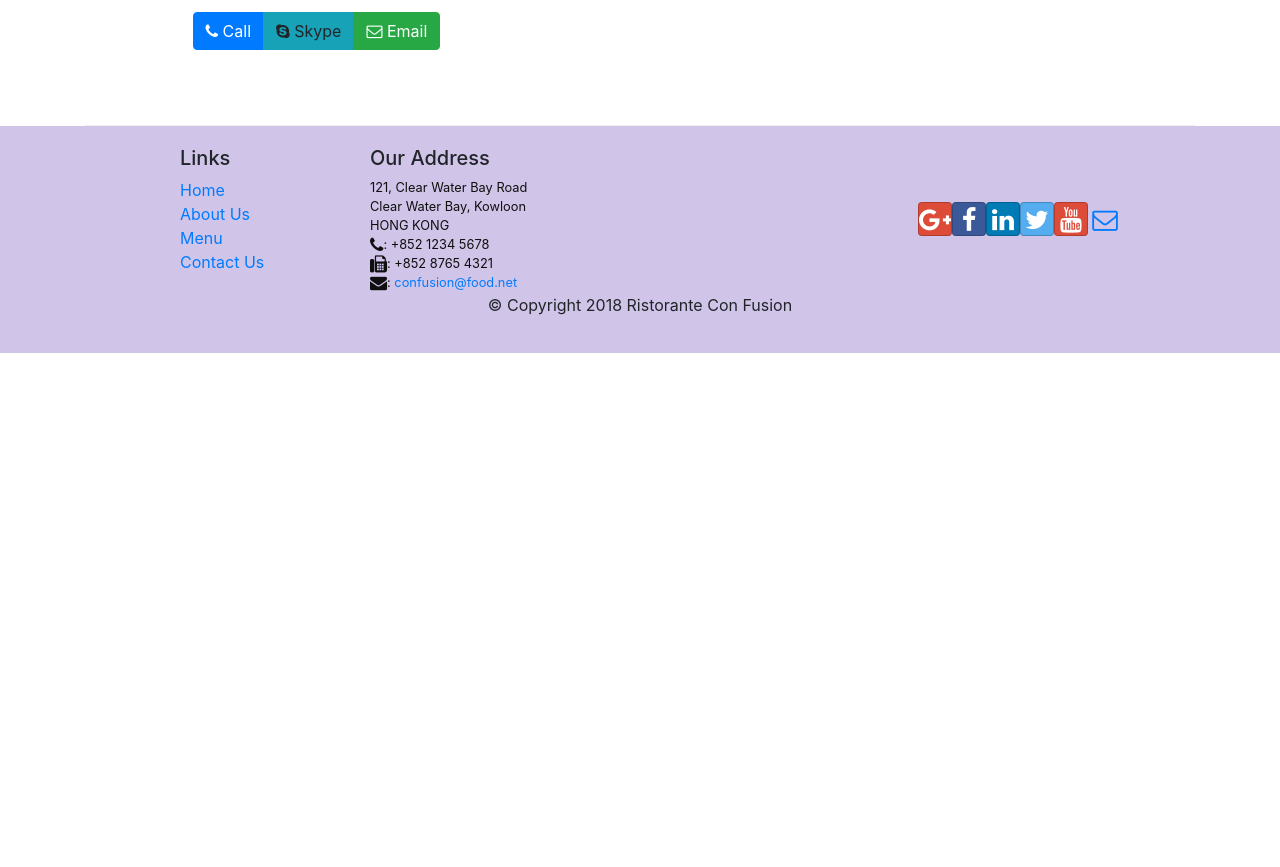
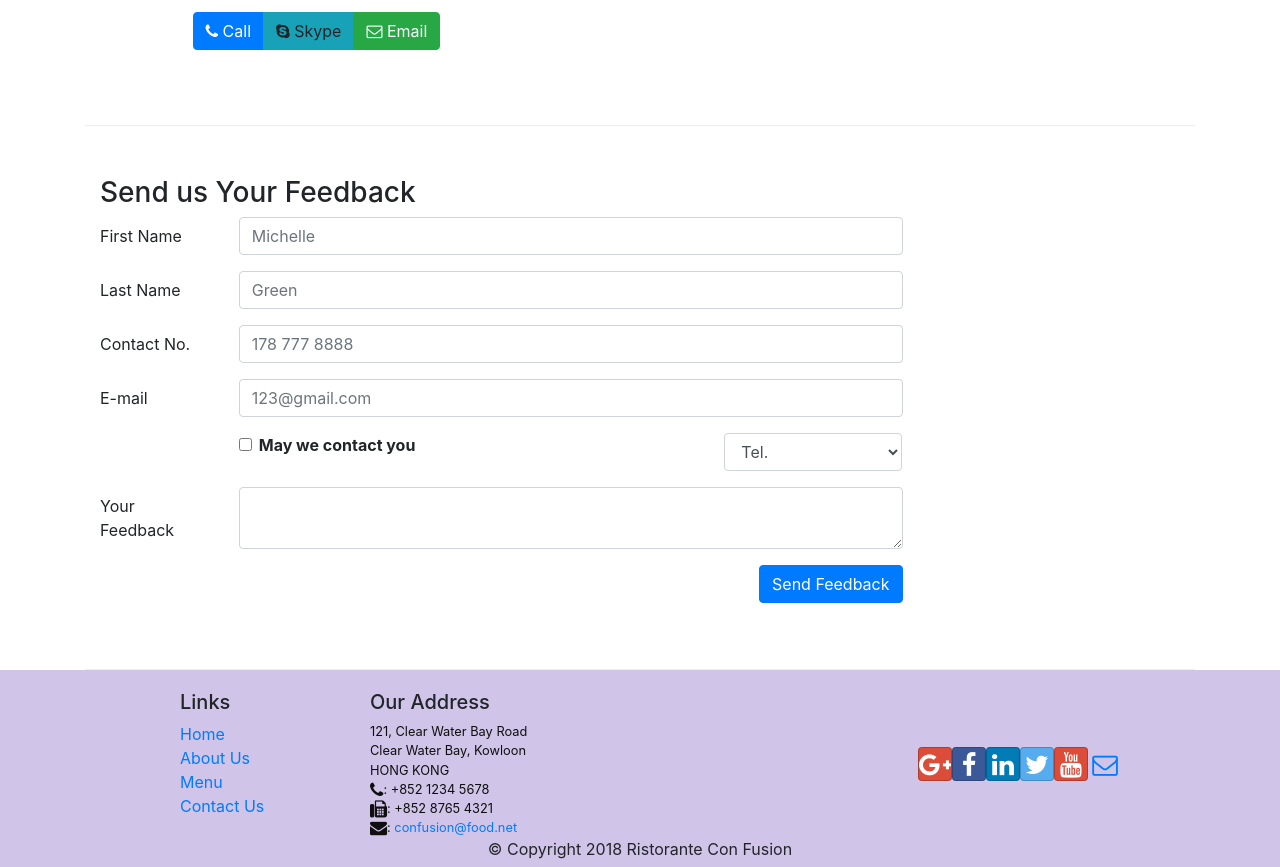
Before and after one commit to april-azure/react-assignment-1, a React (Create React App) app: page /react-assignment-1/contactus in a window 1280 px wide. Shown: the part 680-1547 px from the top of the page. Before the commit the page ends 1033 px from the top, so only its background shows below. Built offline with nearby package versions, Linux system fonts and the light colour scheme.

Commit message:
controlled forms

```diff
--- a/src/components/ContactComponent.js
+++ b/src/components/ContactComponent.js
@@ -1,8 +1,43 @@
-import React from 'react';
-import {Breadcrumb, BreadcrumbItem} from 'reactstrap'
-import {Link} from 'react-router-dom'
+import React, { Component } from 'react';
+import { Breadcrumb, BreadcrumbItem, Button, Form, FormGroup, Label, Input, Col } from 'reactstrap'
+import { Link } from 'react-router-dom'
 
-function Contact(props) {
+class Contact extends Component {
+
+    constructor (props) {
+        super (props)
+
+        this.state = {
+            firstname: '',
+            lastname: '',
+            telnum: '',
+            email: '',
+            agree: false,
+            contactType: 'Tel.',
+            message: ''
+        }
+
+        this.handleSubmit = this.handleSubmit.bind(this)
+        this.handleInputChange = this.handleInputChange.bind(this)
+    }
+
+    handleInputChange (event) {
+        const target = event.target
+        const value = target.type === 'checkbox' ? target.checked : target.value
+        const name = target.name
+
+        this.setState ({
+            [name] : value
+        })
+    }
+
+    handleSubmit (event) {
+        console.log('submit clicked')
+        alert('your feedback has been submitted')
+        event.preventDefault()
+    }
+
+    render(){
        return(
             <div className="container">
                     <div className = 'row'>
@@ -41,8 +76,84 @@ function Contact(props) {
                         </div>
                     </div>
                 </div>
+                <div className = 'row row-content'>
+                    <div className = 'col-12'>
+                        <h3>Send us Your Feedback</h3>
+                    </div>
+                    <div className ='col-12 col-md-9'>
+                            <Form onSubmit = {this.handleSubmit}>
+                                <FormGroup row>
+                                    <Label htmlFor = 'firstname' md = {2}>First Name</Label>
+                                    <Col md = {10}>
+                                        <Input type='text' id='firstname' name = 'firstname'
+                                               onChange = {this.handleInputChange} placeholder = 'Michelle'
+                                               value = {this.state.firstname} />
+                                    </Col>
+                                </FormGroup>
+                                <FormGroup row>
+                                    <Label htmlFor = 'lastname' md = {2}>Last Name</Label>
+                                    <Col md = {10}>
+                                        <Input type='text' id='lastname' name = 'lastname'
+                                               onChange = {this.handleInputChange}  placeholder = 'Green'
+                                               value = {this.state.lastname} />
+                                    </Col>
+                                </FormGroup>
+                                <FormGroup row>
+                                    <Label htmlFor = 'telnum' md = {2}>Contact No. </Label>
+                                    <Col md = {10}>
+                                        <Input type='tel' id='telnum' name = 'telnum'
+                                               onChange = {this.handleInputChange} placeholder = '178 777 8888'
+                                               value = {this.state.telnum} />
+                                    </Col>
+                                </FormGroup>
+                                <FormGroup row>
+                                    <Label htmlFor = 'email' md = {2}>E-mail</Label>
+                                    <Col md = {10}>
+                                        <Input type='email' id='email' name = 'email'
+                                               placeholder = '123@gmail.com'
+                                               onChange = {this.handleInputChange}  value = {this.state.email} />
+                                    </Col>
+                                </FormGroup>
+                                <FormGroup row>
+                                    <Col md = {{size: 6, offset: 2}}>
+                                        <FormGroup check>
+                                            <Label check>
+                                                <Input type = 'checkbox' name = 'agree' onChange = {this.handleInputChange}
+                                                       checked = {this.state.agree} >
+                                                </Input>
+                                                <strong>May we contact you</strong>
+                                            </Label>
+                                        </FormGroup>
+                                    </Col>
+                                    <Col md = {{size: 3, offset: 1}}>
+                                        <Input type = 'select' name = 'contactType'
+                                               onChange = {this.handleInputChange}  value = {this.state.contactType}>
+                                            <option>Tel.</option>
+                                            <option>Email</option>
+                                        </Input>
+                                    </Col>
+                                </FormGroup>
+                                <FormGroup row>
+                                    <Label htmlFor = 'message' md = {2}>Your Feedback</Label>
+                                    <Col md = {10}>
+                                        <Input type='textarea' id='message' name = 'message'
+                                               onChange = {this.handleInputChange}  row = '12'
+                                               value = {this.state.message} />
+                                    </Col>
+                                </FormGroup>
+                                <FormGroup row>
+                                    <Col md = {{size:10, offset:2}}>
+                                        <Button className = 'float-right' type='submit' color='primary'>
+                                            Send Feedback
+                                        </Button>
+                                    </Col>
+                                </FormGroup>
+                            </Form>
+                    </div>
+                </div>
             </div>
         );
     }
+}
 
 export default Contact
```
Lines whose indentation alone changed are shown as unchanged.
